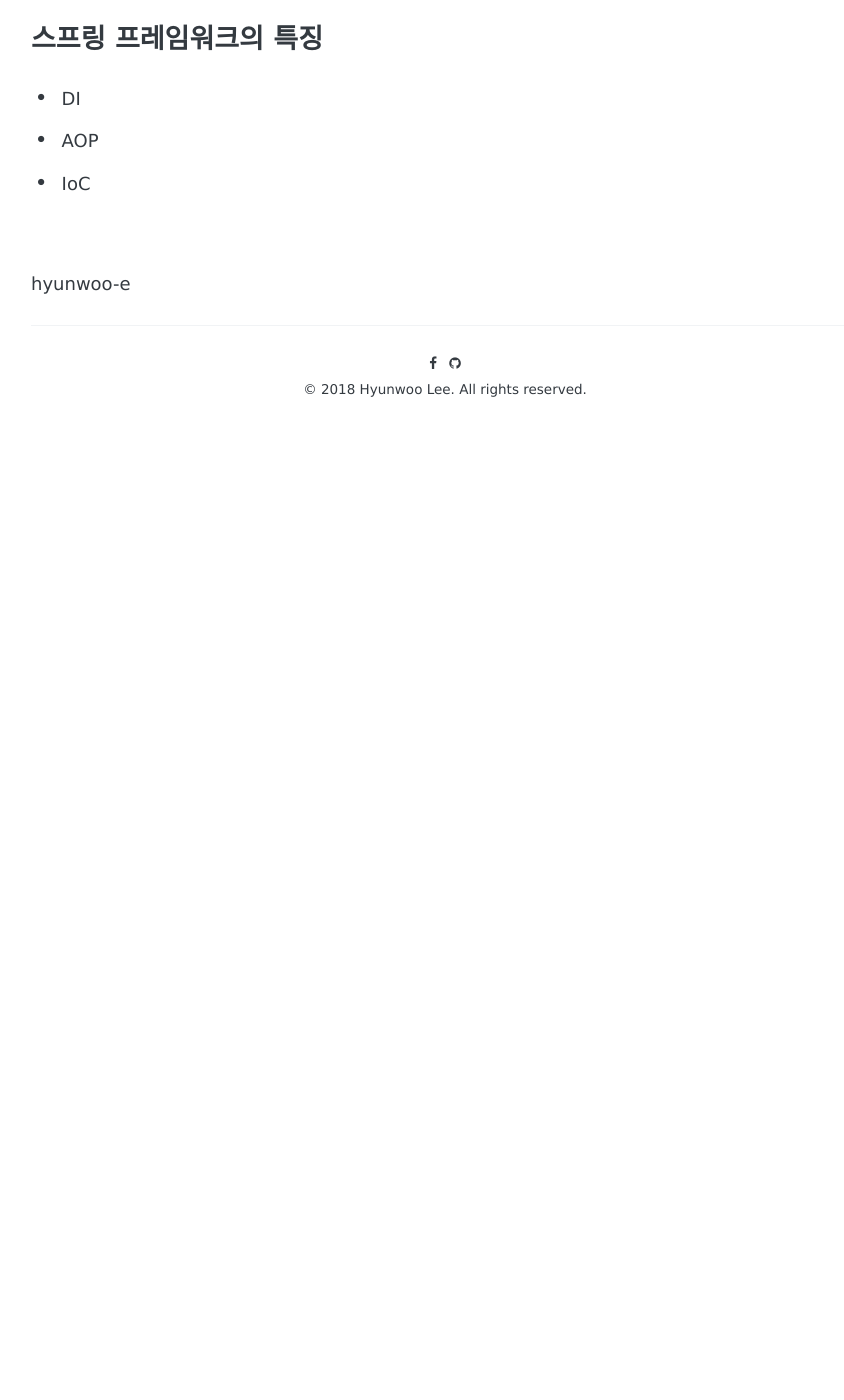
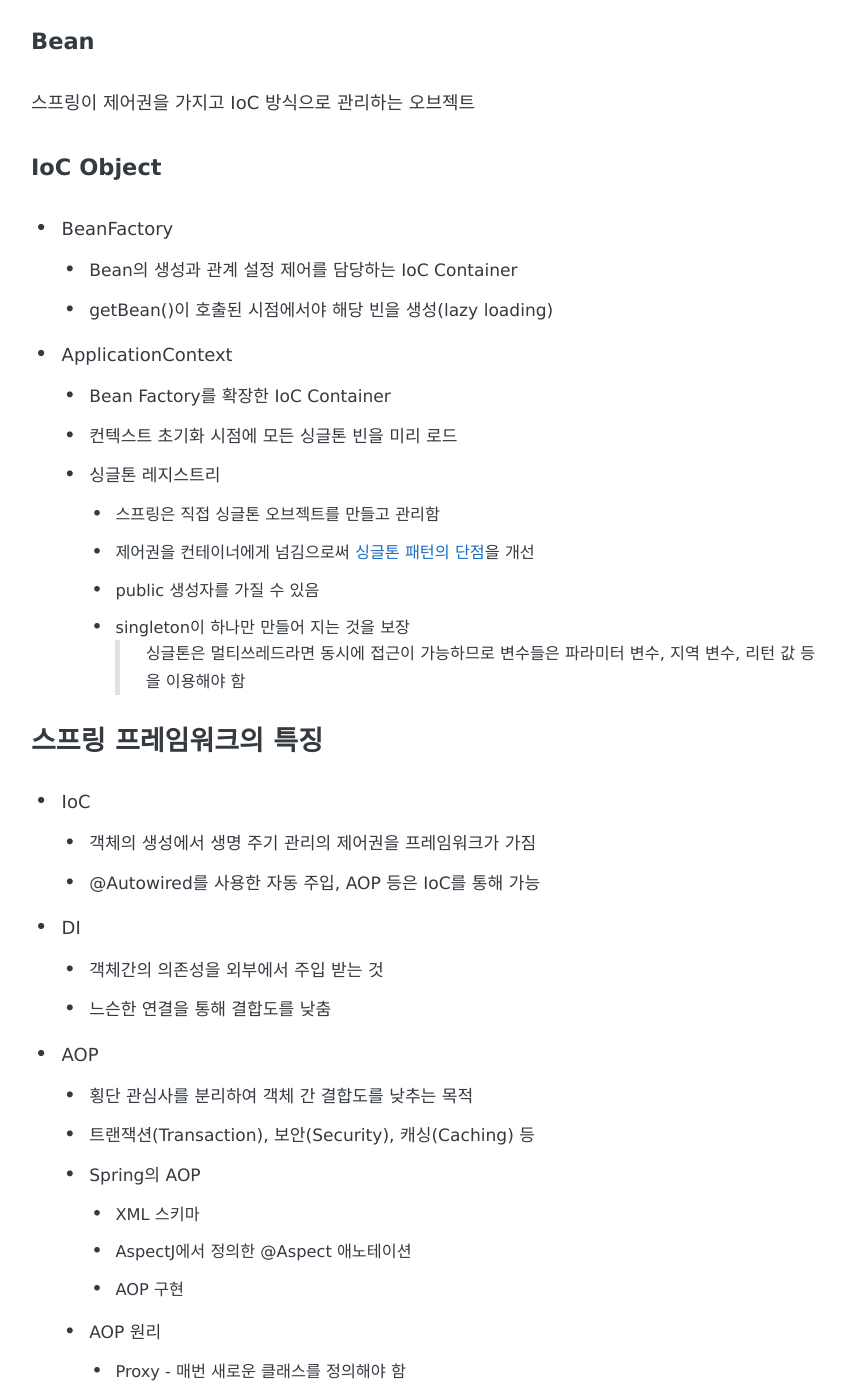
Before and after one commit to Hyunwoo-e/Hyunwoo-e.github.io, a Jekyll site: the page built from _posts/2018-06-02-spring-framework.md, in a window 1280 px wide and 1400 px high, scrolled down 254 px. Shown: the whole window, without its empty margins (195-1039 px from the left). Built offline with Jekyll 4.4.1, drawn with Linux system fonts in a browser that asks for light colours; some web fonts are replaced; comment, search, counter and statistics services are not loaded; before the commit the page ends 900 px from its top, so only the background shows below that; some of the changed text lies outside the part shown.

Commit message:
new post

```diff
--- a/_posts/2018-06-02-spring-framework.md
+++ b/_posts/2018-06-02-spring-framework.md
@@ -9,7 +9,46 @@ comments: true
 share: true
 ---
 
+#### Bean
+스프링이 제어권을 가지고 IoC 방식으로 관리하는 오브젝트
+
+#### IoC Object
+- BeanFactory
+  - Bean의 생성과 관계 설정 제어를 담당하는 IoC Container
+  - getBean()이 호출된 시점에서야 해당 빈을 생성(lazy loading)
+- ApplicationContext
+  - Bean Factory를 확장한 IoC Container
+  - 컨텍스트 초기화 시점에 모든 싱글톤 빈을 미리 로드
+  - 싱글톤 레지스트리
+    - 스프링은 직접 싱글톤 오브젝트를 만들고 관리함
+    - 제어권을 컨테이너에게 넘김으로써 [싱글톤 패턴의 단점](https://hyunwoo-e.github.io/object-oriented-programming/)을 개선
+    - public 생성자를 가질 수 있음
+    - singleton이 하나만 만들어 지는 것을 보장
+    > 싱글톤은 멀티쓰레드라면 동시에 접근이 가능하므로 변수들은 파라미터 변수, 지역 변수, 리턴 값 등을 이용해야 함
+
 ### 스프링 프레임워크의 특징
+- IoC
+  - 객체의 생성에서 생명 주기 관리의 제어권을 프레임워크가 가짐
+  - @Autowired를 사용한 자동 주입, AOP 등은 IoC를 통해 가능
 - DI
+  - 객체간의 의존성을 외부에서 주입 받는 것
+  - 느슨한 연결을 통해 결합도를 낮춤
 - AOP
-- IoC
+  - 횡단 관심사를 분리하여 객체 간 결합도를 낮추는 목적
+  - 트랜잭션(Transaction), 보안(Security), 캐싱(Caching) 등
+  - Spring의 AOP
+    - XML 스키마
+    - AspectJ에서 정의한 @Aspect 애노테이션
+    - AOP 구현
+  - AOP 원리
+    - Proxy - 매번 새로운 클래스를 정의해야 함
+    - Dynamic Proxy - 리플렉션(java.lang.reflect)을 이용한 프록시 생성
+
+### 트랜잭션 서비스 추상화
+- PlatformTransactionManager
+![platformtransactionmanager](https://user-images.githubusercontent.com/20318775/40874225-a01417d2-66a7-11e8-9018-2381a6b1bbc6.png)
+> 출처: https://t1.daumcdn.net/cfile/tistory/2739D5435794C72C38
+
+  - DI를 통해 트랜잭션 클래스를 주입받음
+  - 다형성을 이용해 commit/rollback을 특정 기술에 종속되지 않음
+  - 트랜잭션 처리 기술이 바뀌더라도 서비스 코드의 변경이 없음
```
